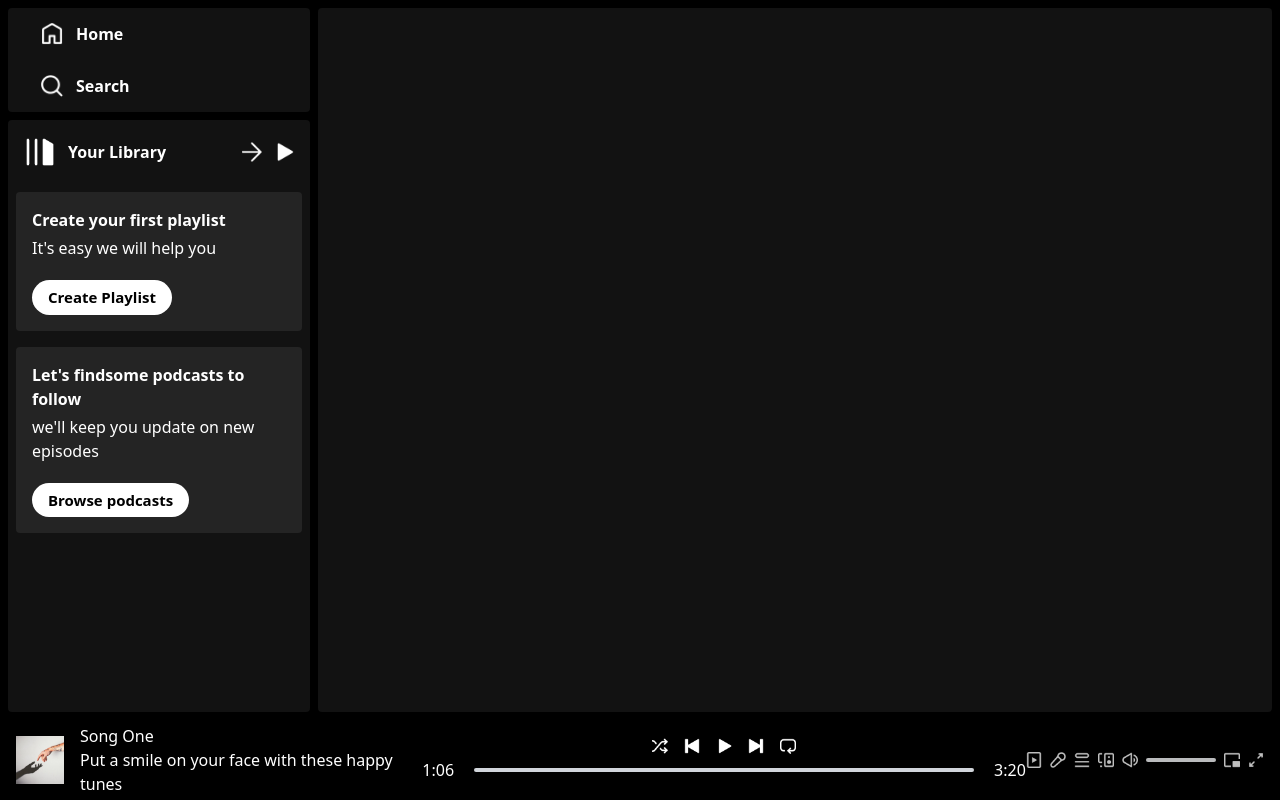
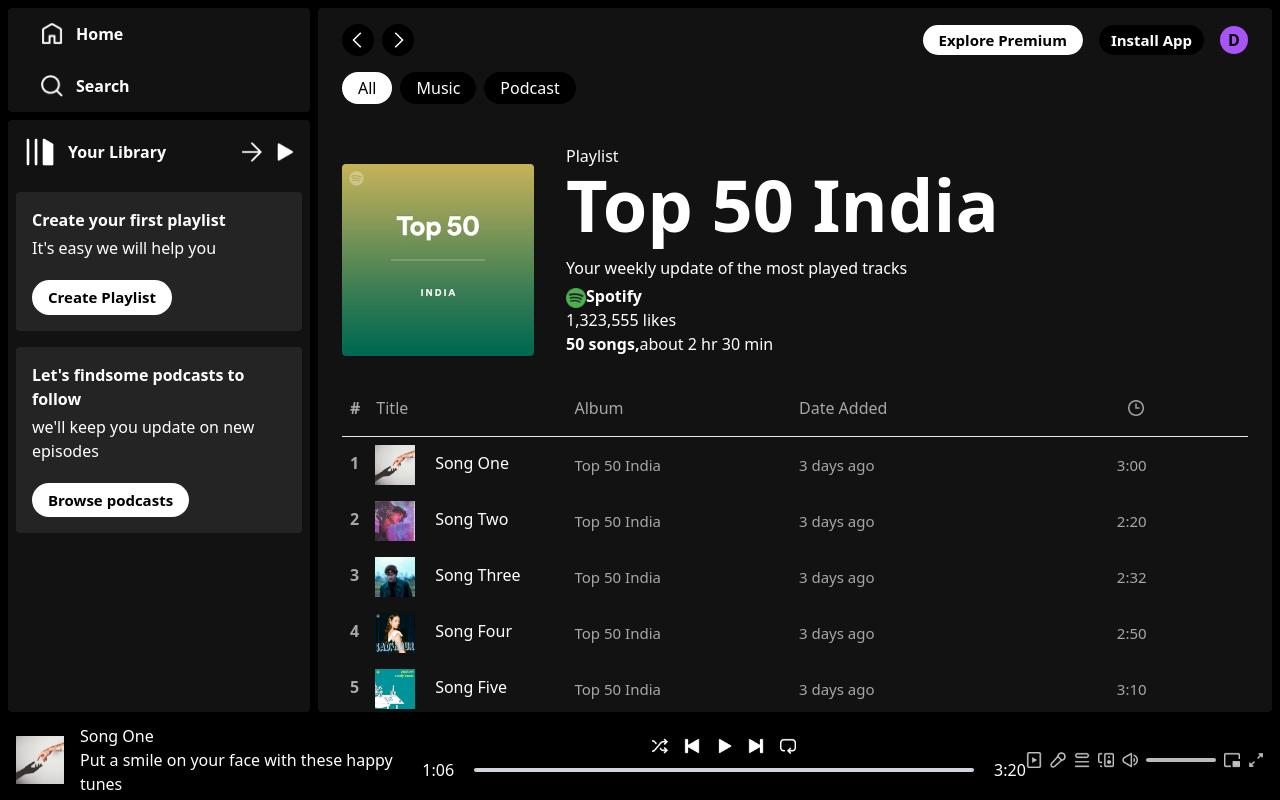
Before and after one commit to Mag1sstr/music-app, a React (Vite) app: page /album/1 in a window 1280 px wide. Built offline with nearby package versions, Linux system fonts and the light colour scheme.

Commit message:
add album page

```diff
--- a/src/components/Display.jsx
+++ b/src/components/Display.jsx
@@ -1,11 +1,13 @@
 import { Route, Routes } from "react-router-dom";
 import DisplayHome from "./DisplayHome";
+import DisplayAlbum from "./DisplayAlbum";
 
 export default function Display() {
   return (
     <div className="w-[100%] m-2 px-6 pt-4 rounded bg-[#121212] text-white overflow-auto lg:w-[75%] lg:ml-0">
       <Routes>
         <Route path="/" element={<DisplayHome />} />
+        <Route path="/album/:id" element={<DisplayAlbum />} />
       </Routes>
     </div>
   );
--- /dev/null
+++ b/src/components/DisplayAlbum.jsx
@@ -0,0 +1,60 @@
+import { useParams } from "react-router-dom";
+import Navbar from "./Navbar";
+import { albumsData, assets, songsData } from "../assets/assets";
+
+export default function DisplayAlbum() {
+  const { id } = useParams();
+  const albumData = albumsData[id];
+  return (
+    <>
+      <Navbar />
+      <div className="mt-10 flex gap-8 flex-col md:flex-row md:items-end">
+        <img className="w-48 rounded" src={albumData.image} alt="" />
+        <div className="flex flex-col">
+          <p>Playlist</p>
+          <h2 className="text-5xl font-bold mb-4 md:text-7xl">
+            {albumData.name}
+          </h2>
+          <h4>{albumData.desc}</h4>
+          <p className="mt-1">
+            <img
+              className="inline-block w-5"
+              src={assets.spotify_logo}
+              alt=""
+            />
+            <b>Spotify</b>
+            <br />
+            1,323,555 likes
+            <br />
+            <b>50 songs,</b>
+            about 2 hr 30 min
+          </p>
+        </div>
+      </div>
+      <div className="grid grid-cols-3 sm:grid-cols-4 mt-10 mb-4 pl-2 text-[#a7a7a7]">
+        <p>
+          <b className="mr-4">#</b>Title
+        </p>
+        <p>Album</p>
+        <p className="hidden sm:block">Date Added</p>
+        <img className="m-auto w-4" src={assets.clock_icon} alt="" />
+      </div>
+      <hr />
+      {songsData.map((item, index) => (
+        <div
+          key={index}
+          className="grid grid-cols-2 sm:grid-cols-4 gap-2 p-2 items-center text-[#a7a7a7] hover:bg-[#ffffff2b] cursor-pointer"
+        >
+          <p className="text-white">
+            <b className="mr-4 text-[#a7a7a7]">{index + 1}</b>
+            <img className="inline w-10 mr-5" src={item.image} alt="" />
+            {item.name}
+          </p>
+          <p className="text-[15px]">{albumData.name}</p>
+          <p className="text-[15px] hidden sm:block">3 days ago</p>
+          <p className="text-[15px] text-center">{item.duration}</p>
+        </div>
+      ))}
+    </>
+  );
+}
```
